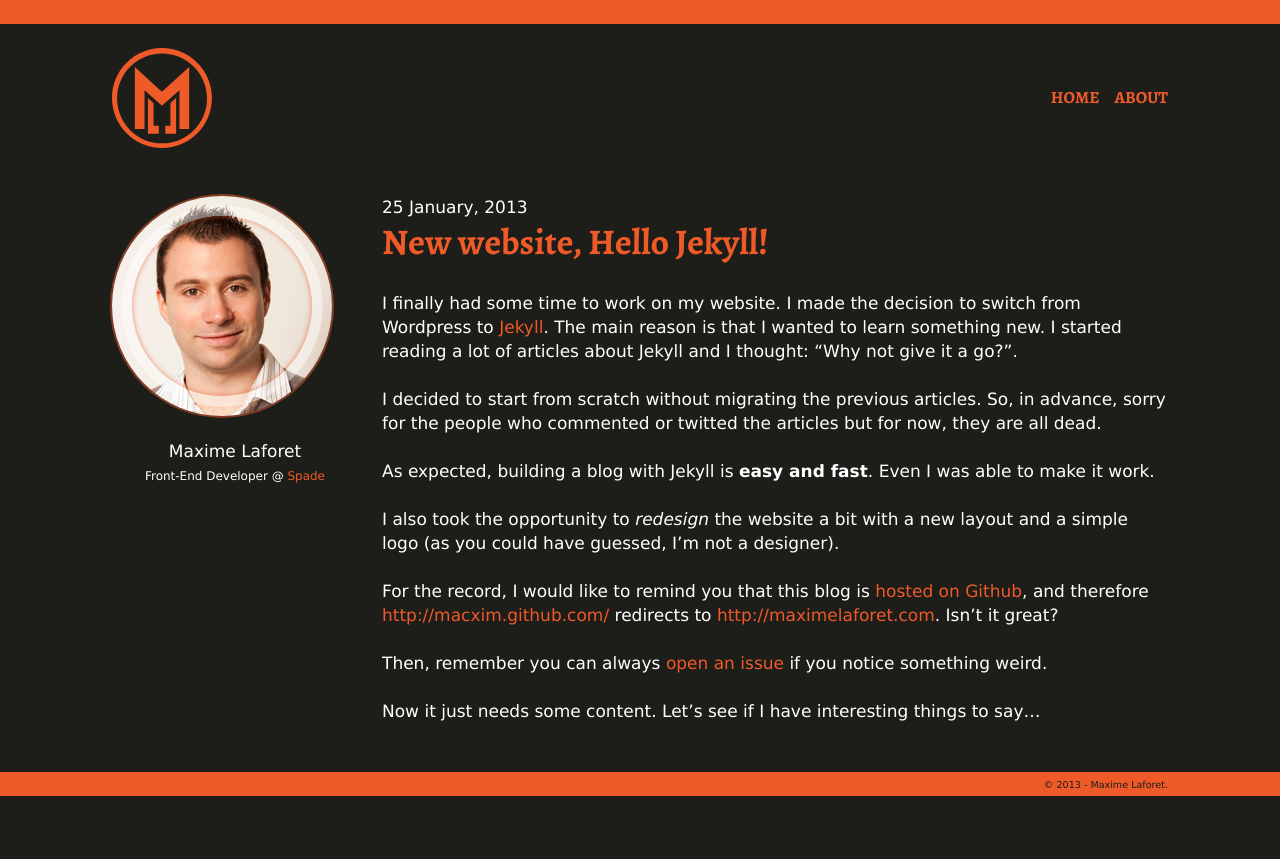
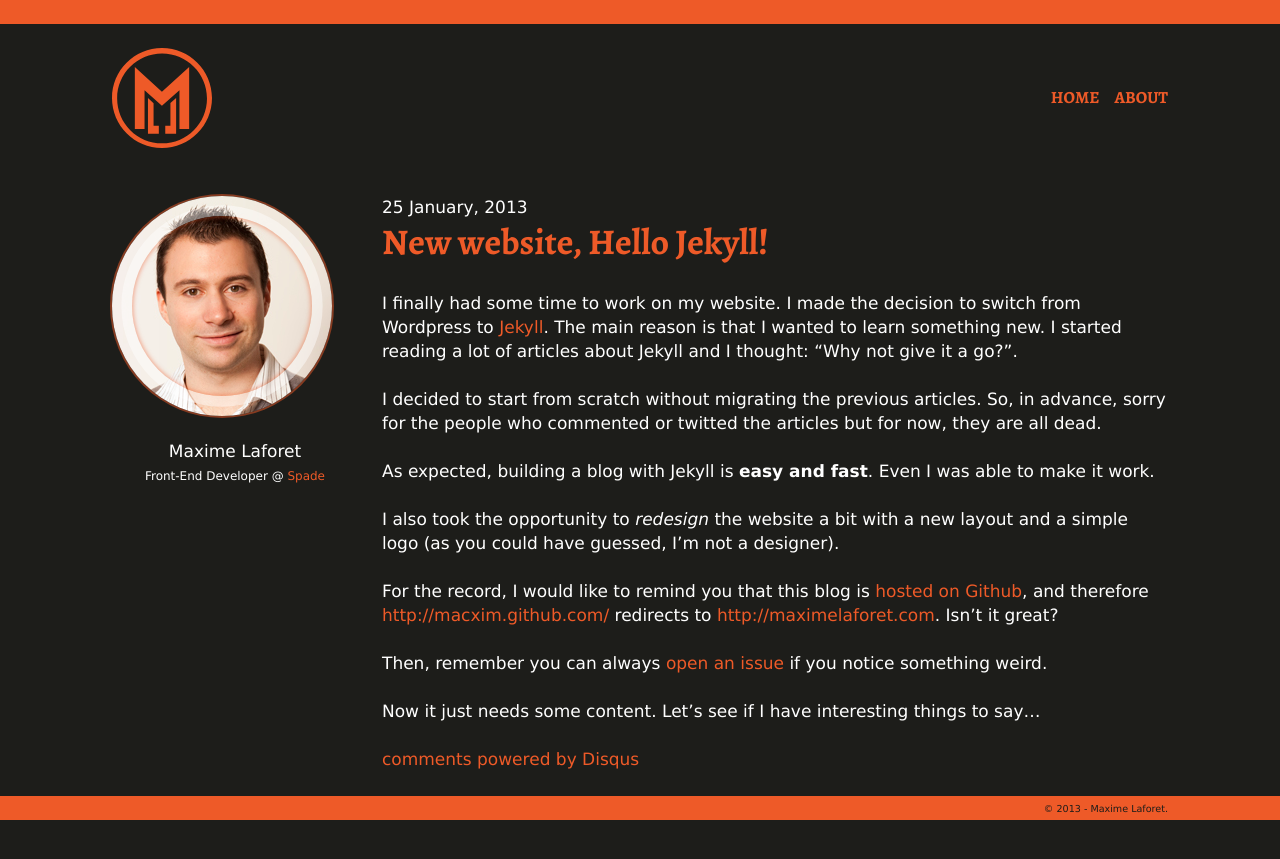
Before and after one commit to Macxim/macxim.github.com, a Jekyll site: the page built from _posts/2013-11-25-new-website-hello-jekyll.md, in a window 1280 px wide. Shown: the top 859 px of the page. Built offline with Jekyll 4.4.1, drawn with Linux system fonts in a browser that asks for light colours; nearby versions of some CDN libraries; some web fonts are replaced; Markdown is read by kramdown in place of the engine named in the settings; comment, search, counter and statistics services are not loaded.

Commit message:
Added Disqus comments

```diff
--- a/_layouts/post.html
+++ b/_layouts/post.html
@@ -11,4 +11,24 @@
     <h1>{{ page.title }}</h1>
     {{ content }}
 
+    {% if page.comments %}
+        <div id="disqus_thread"></div>
+    	<script type="text/javascript">
+        /* * * CONFIGURATION VARIABLES: EDIT BEFORE PASTING INTO YOUR WEBPAGE * * */
+        var disqus_shortname = 'macxim'; // required: replace example with your forum shortname
+        var disqus_identifier = '{{ page.url }}';
+		var disqus_url = 'http://maximelaforet.com{{ page.url }}';
+
+        /* * * DON'T EDIT BELOW THIS LINE * * */
+        (function() {
+            var dsq = document.createElement('script'); dsq.type = 'text/javascript'; dsq.async = true;
+            dsq.src = 'http://' + disqus_shortname + '.disqus.com/embed.js';
+            (document.getElementsByTagName('head')[0] || document.getElementsByTagName('body')[0]).appendChild(dsq);
+        })();
+    </script>
+    <noscript>Please enable JavaScript to view the <a href="http://disqus.com/?ref_noscript">comments powered by Disqus.</a></noscript>
+    <a href="http://disqus.com" class="dsq-brlink">comments powered by <span class="logo-disqus">Disqus</span></a>
+
+    {% endif %}
+
 </article>
```
